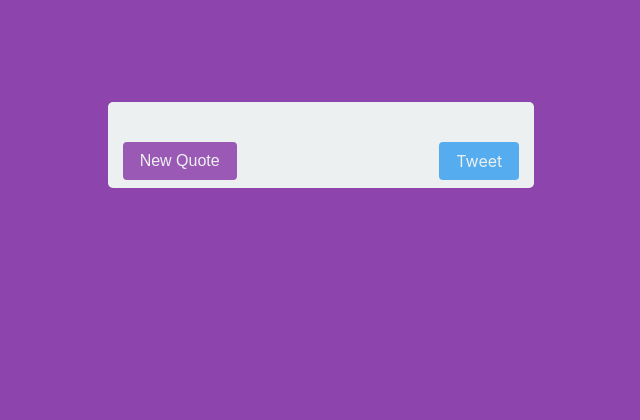
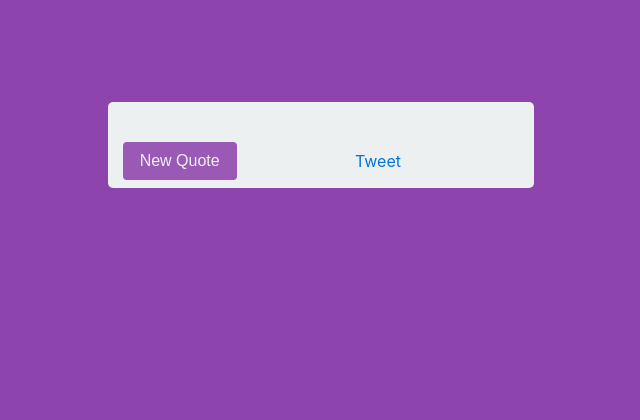
Before and after one commit to JordanWCotton/RandomQuoteGenerator, a PHP site: page /index.html in a window 1280 px wide. Shown: the top 420 px of the page, without its empty margins (319-959 px from the left). Run offline with PHP 8.4, Linux system fonts and the light colour scheme; some libraries are stand-ins or nearby versions.

Commit message:
Update tweet button styling

```diff
--- a/css/styles.css
+++ b/css/styles.css
@@ -25,11 +25,9 @@ body {
   color: #ecf0f1;
 }
 
-#tweet {
+#twitter-widget-0 {
   float: right;
   margin-bottom: 2%;
-  background-color: #55acee;
-  color: #ecf0f1;
 }
 
 footer {
```
